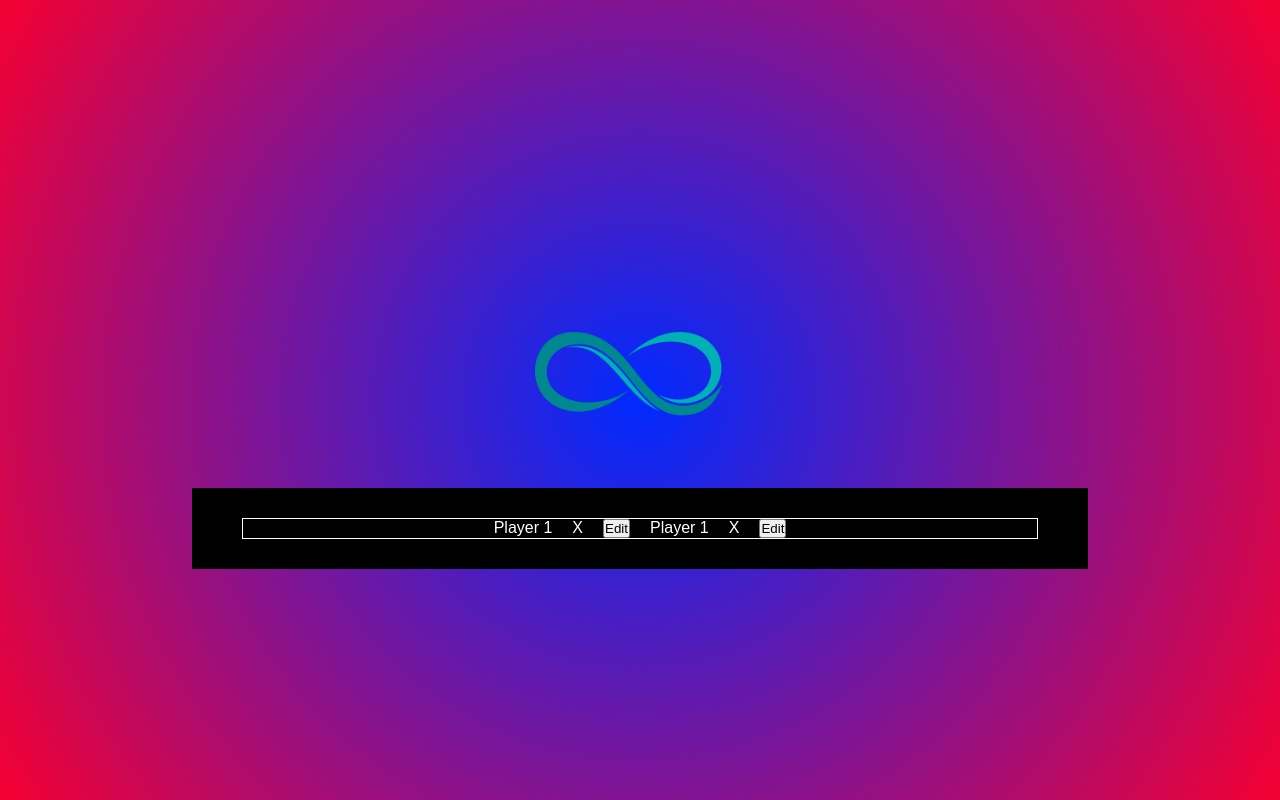
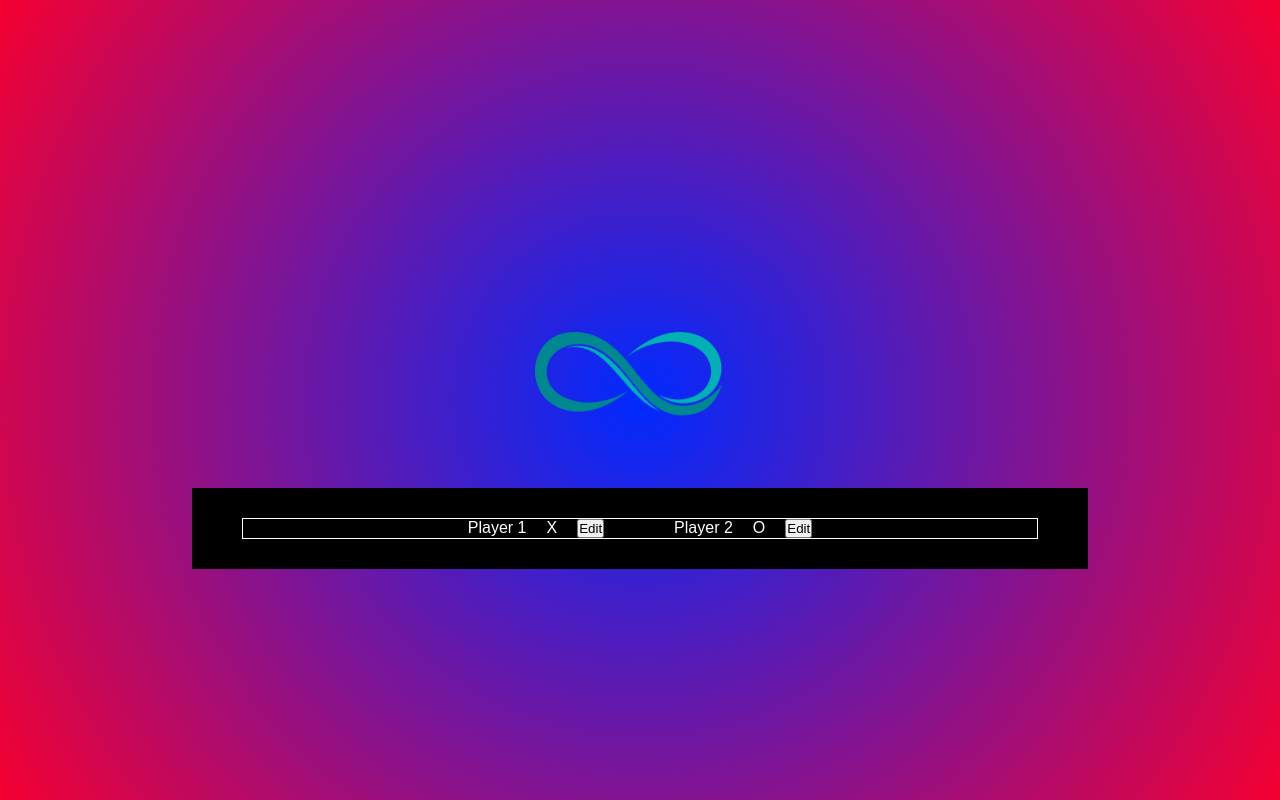
Before and after one commit to RedRoll/XO, a React (Vite) app: page / in a window 1280 px wide. Built offline with nearby package versions, Linux system fonts and the light colour scheme; a web font is replaced by a local one.

Commit message:
quick fix of previous commit

```diff
--- a/src/App.jsx
+++ b/src/App.jsx
@@ -34,6 +34,7 @@ function App() {
 
         <div className={styles.game__players}>
           <PlayerLine name='Player 1' symbol='X' />
+          <PlayerLine name='Player 2' symbol='O' />
         </div>
         {/* <PlayerLine /> */}
 
--- a/src/components/PlayerLine/PlayerLine.jsx
+++ b/src/components/PlayerLine/PlayerLine.jsx
@@ -33,7 +33,7 @@ const PlayerLine = ({ name, symbol }) => {
 
 
             <Player onChangeHandler={changeHandler} player={player} />
-            <Player onChangeHandler={changeHandler} player={player} />
+
 
         </div>
     )
```
